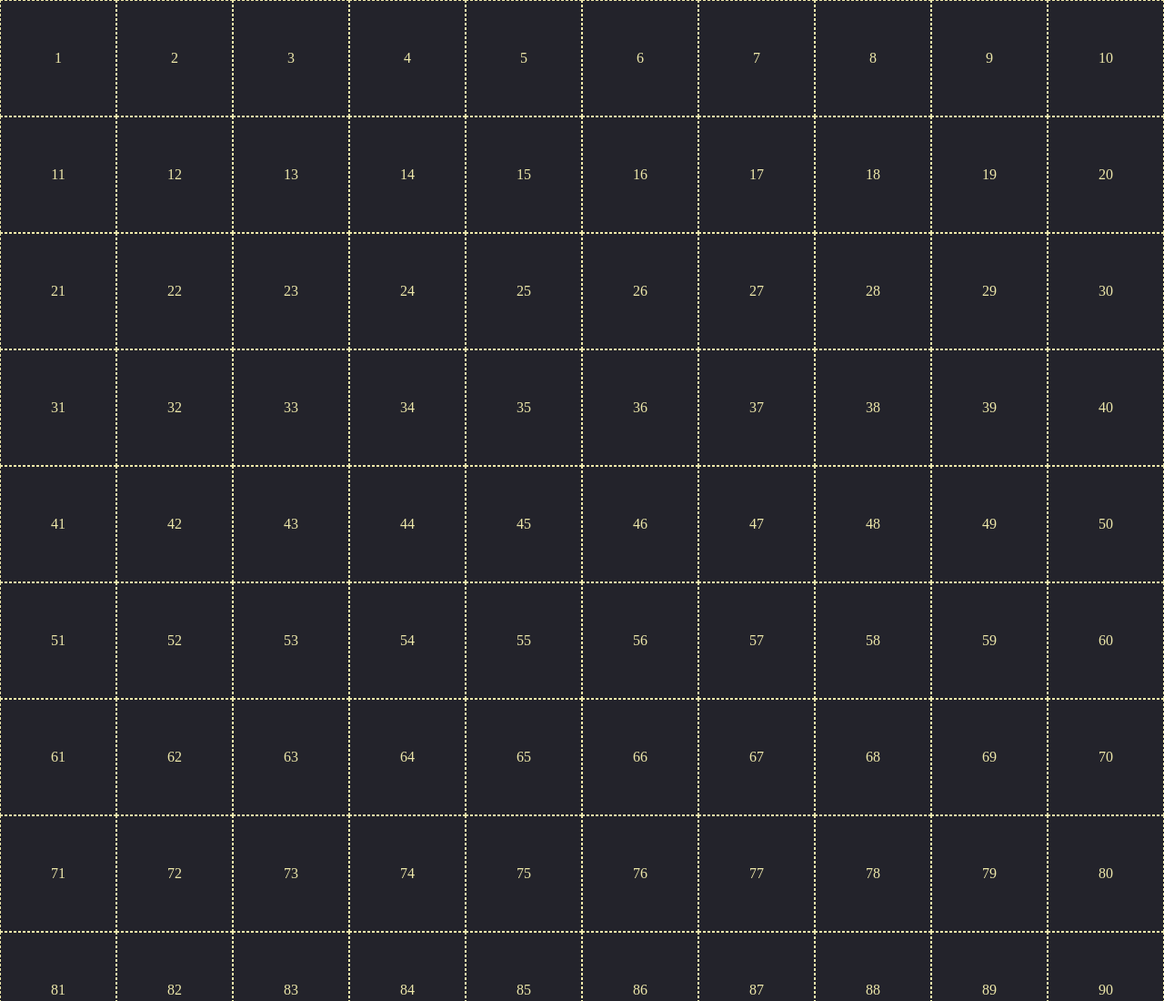
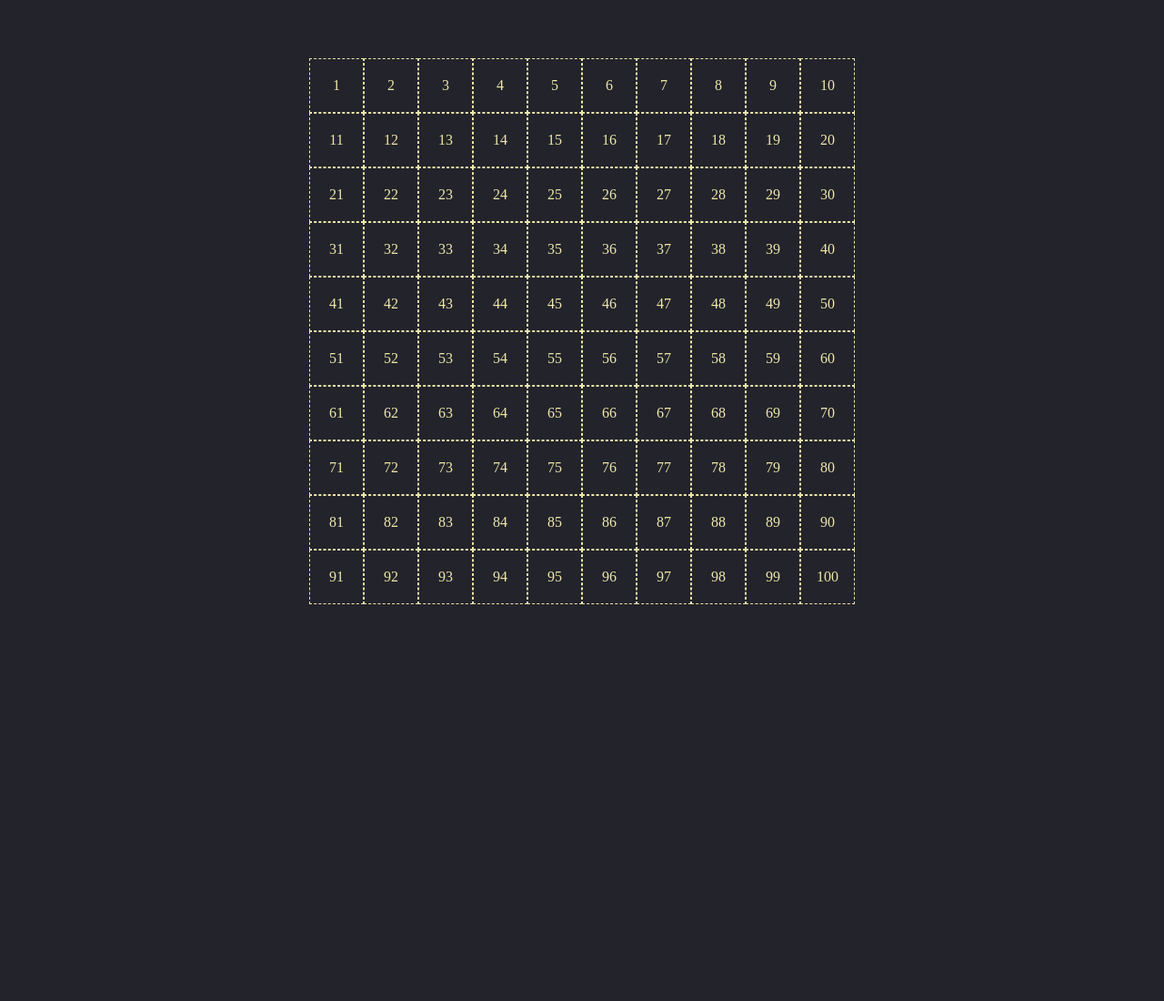
Before and after one commit to LiciaLicari/js-campominato-grid, a plain HTML site: page index.html in a window 1280 px wide. Shown: the top 1100 px of the page at 91% size. After the commit the page ends 800 px from the top, so only its background shows below. Drawn offline with Linux system fonts and the light colour scheme.

Commit message:
add function

```diff
--- a/assets/css/style.css
+++ b/assets/css/style.css
@@ -6,6 +6,11 @@
 
 body {
     background-color: rgb(35, 35, 43);
+}
+
+.container {
+    max-width: 600px;
+    margin: 4rem auto;
 }
 
 .field {
--- a/assets/js/script.js
+++ b/assets/js/script.js
@@ -2,25 +2,19 @@ console.log("miao");
 
 /*
 Consegna
-L'utente clicca su un bottone che genererà una griglia di gioco quadrata.
-Ogni cella ha un numero progressivo, da 1 a 100.
-Ci saranno quindi 10 caselle per ognuna delle 10 righe.
-Quando l'utente clicca su ogni cella, la cella cliccata si colora di azzurro
-ed emetto un messaggio in console con il numero della cella cliccata.
-Consigli del giorno: :party_wizard:
-Scriviamo prima cosa vogliamo fare passo passo in italiano,
-dividiamo il lavoro in micro problemi.
-Ad esempio:
-Di cosa ho bisogno per generare i numeri?
-Proviamo sempre prima con dei console.log()
-per capire se stiamo ricevendo i dati giusti.
-Le validazioni e i controlli possiamo farli anche in un secondo momento.
+- L'utente clicca su un bottone che genererà una griglia di gioco quadrata.
+- Ogni cella ha un numero progressivo, da 1 a 100 (Ci saranno quindi 10 caselle per ognuna delle 10 righe)
+- Quando l'utente clicca su ogni cella, la cella cliccata si colora di azzurro
+- emetto un messaggio in console con il numero della cella cliccata.
 */
 
 
 const fieldEl = document.querySelector(".field");
 const limit = 100 // numero delle celle
+spawnField(fieldEl, limit);
 
+
+function spawnField(domEl, limit) {
     //creo il campo
 
     for (let i = 0; i < limit; i++){
@@ -29,3 +23,5 @@ for (let i = 0; i < limit; i++){
         cellEl.innerHTML = i + 1;
         fieldEl.append(cellEl)
     }
+
+}
--- a/index.html
+++ b/index.html
@@ -7,9 +7,11 @@
     <title>Campo minato</title>
 </head>
 <body>
+    <div class="container">
 
-    <div class="field">
+        <div class="field">
 
+        </div>
     </div>
 
     <script type="text/javascript" src="./assets/js/script.js"></script>
```
Lines whose indentation alone changed are shown as unchanged.
